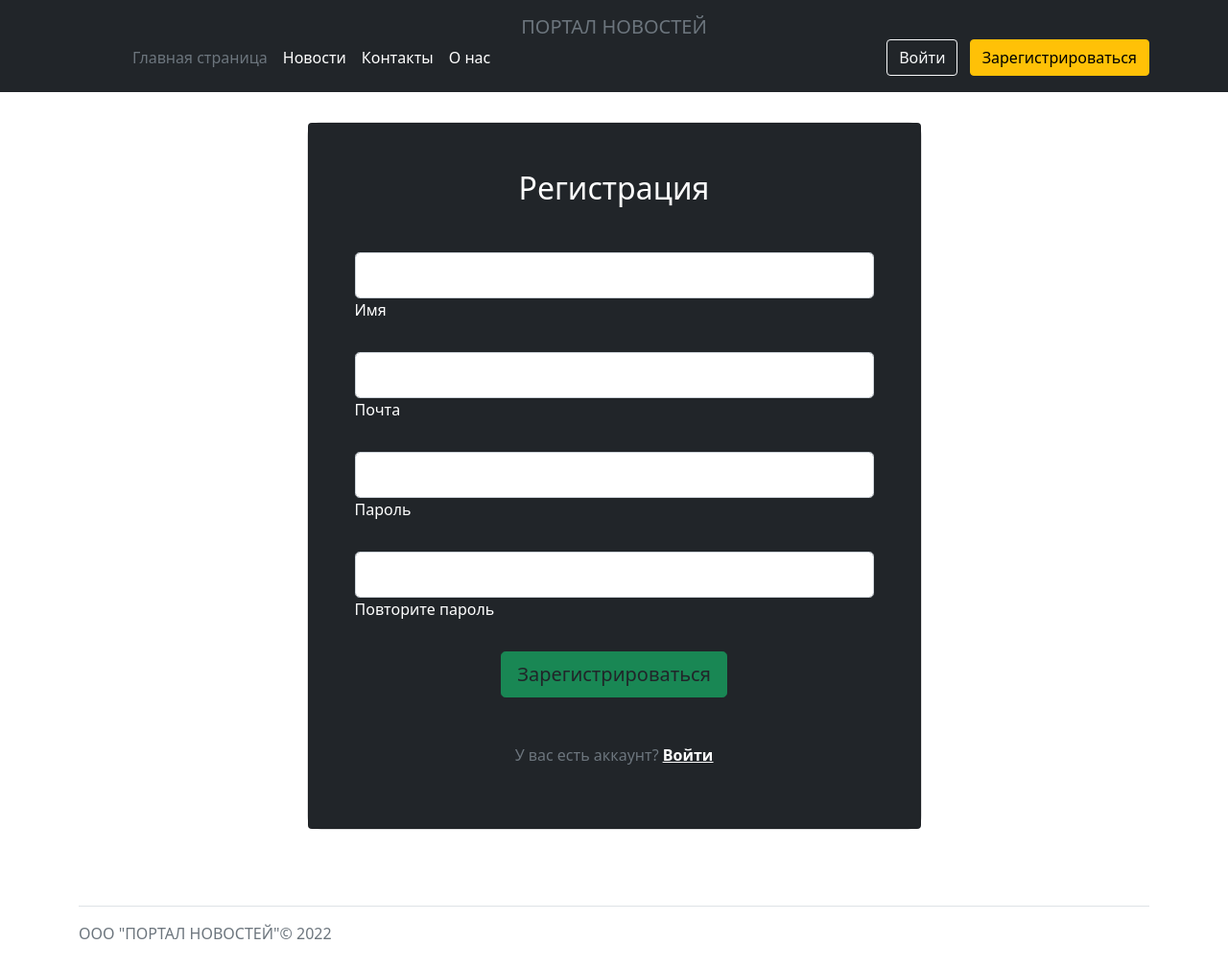
After one commit to Maksim1337/Website_News, a Django app: page /signup in a window 1280 px wide. The commit adds this page. Shown: the whole page at 96% size. Run offline with Django 4.2, Linux system fonts and the light colour scheme.

Commit message:
adding registration page

```diff
--- a/Lab3-4/task/main/templates/main/base.html
+++ b/Lab3-4/task/main/templates/main/base.html
@@ -25,7 +25,7 @@
 
         <div class="text-end">
           <button type="button" class="btn btn-outline-light me-2" onclick="window.location.href='/signin'">Войти</button>
-          <button type="button" class="btn btn-warning">Зарегестрироваться</button>
+          <button type="button" class="btn btn-warning" onclick="window.location.href='/signup'">Зарегистрироваться</button>
         </div>
       </div>
     </div>
--- a/Lab3-4/task/main/templates/main/signin.html
+++ b/Lab3-4/task/main/templates/main/signin.html
@@ -44,7 +44,7 @@
               </div>
 
               <div>
-                <p class="mb-0">У вас нет аккаунта? <a href="#!" class="text-white-50 fw-bold">Зарегистрироваться</a></p>
+                <p class="mb-0">У вас нет аккаунта? <a href="/signup" class="text-white-50 fw-bold">Зарегистрироваться</a></p>
               </div>
 
             </div>
--- /dev/null
+++ b/Lab3-4/task/main/templates/main/signup.html
@@ -0,0 +1,52 @@
+{% extends 'main/base.html'%}
+
+
+{% block title %}
+Зарегистрироваться
+{% endblock %}
+
+
+{% block content %}
+<div class="container h-100">
+          <div class="row d-flex justify-content-center align-items-center h-100">
+            <div class="col-12 col-md-9 col-lg-7 col-xl-7">
+              <div class="card" style="border-radius: 15px;">
+                <div class="card bg-dark p-5">
+                  <h2 class="text-white text-center mb-5">Регистрация</h2>
+
+                  <form>
+
+                    <div class="form-outline mb-4">
+                      <input type="text" id="form3Example1cg" class="form-control form-control-lg">
+                      <label class="form-label text-white" for="form3Example1cg" style="margin-left: 0px;">Имя</label>
+                    <div class="form-notch"><div class="form-notch-leading" style="width: 9px;"></div><div class="form-notch-middle" style="width: 76.8px;"></div><div class="form-notch-trailing"></div></div></div>
+
+                    <div class="form-outline mb-4">
+                      <input type="email" id="form3Example3cg" class="form-control form-control-lg">
+                      <label class="form-label text-white" for="form3Example3cg" style="margin-left: 0px;">Почта</label>
+                    <div class="form-notch"><div class="form-notch-leading" style="width: 9px;"></div><div class="form-notch-middle" style="width: 75.2px;"></div><div class="form-notch-trailing"></div></div></div>
+
+                    <div class="form-outline mb-4">
+                      <input type="password" id="form3Example4cg" class="form-control form-control-lg">
+                      <label class="form-label text-white" for="form3Example4cg" style="margin-left: 0px;">Пароль</label>
+                    <div class="form-notch"><div class="form-notch-leading" style="width: 9px;"></div><div class="form-notch-middle" style="width: 68px;"></div><div class="form-notch-trailing"></div></div></div>
+
+                    <div class="form-outline mb-4">
+                      <input type="password" id="form3Example4cdg" class="form-control form-control-lg">
+                      <label class="form-label text-white" for="form3Example4cdg" style="margin-left: 0px;">Повторите пароль</label>
+                    <div class="form-notch"><div class="form-notch-leading" style="width: 9px;"></div><div class="form-notch-middle" style="width: 150.4px;"></div><div class="form-notch-trailing"></div></div></div>
+
+                    <div class="d-flex justify-content-center">
+                      <button type="button" class="btn btn-success btn-block btn-lg gradient-custom-4 text-body">Зарегистрироваться</button>
+                    </div>
+
+                    <p class="text-center text-muted mt-5 mb-0">У вас есть аккаунт? <a href="/signin" class="fw-bold text-white"><u>Войти</u></a></p>
+
+                  </form>
+
+                </div>
+              </div>
+            </div>
+          </div>
+        </div>
+{% endblock %}
--- a/Lab3-4/task/main/urls.py
+++ b/Lab3-4/task/main/urls.py
@@ -7,5 +7,6 @@ urlpatterns = [
     path('about', views.about),
     path('news', views.news),
     path('contacts', views.contacts),
-    path('signin', views.signin)
+    path('signin', views.signin),
+    path('signup', views.signup)
 ]
--- a/Lab3-4/task/main/views.py
+++ b/Lab3-4/task/main/views.py
@@ -21,3 +21,7 @@ def contacts(request):
 
 def signin(request):
     return render(request, 'main/signin.html')
+
+
+def signup(request):
+    return render(request, 'main/signup.html')
```
